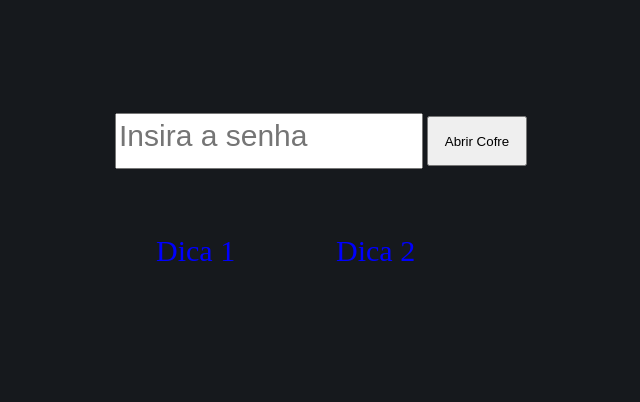
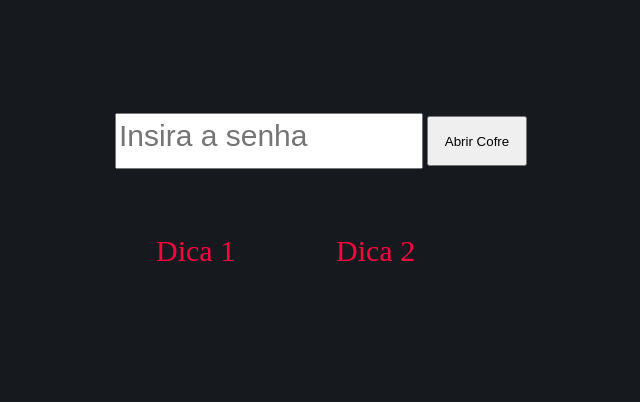
Before and after one commit to ARMCardoso/projeto-oficina-de-leitura, a website: page cofre.html in a window 1280 px wide. Shown: the part 144-546 px from the top of the page, without its empty margins (319-959 px from the left). Drawn offline with nearby package versions, Linux system fonts and the light colour scheme.

Commit message:
Mensagem de commit

```diff
--- a/meu-estilo.css
+++ b/meu-estilo.css
@@ -72,7 +72,7 @@ html, body {
   padding: 15px;
   text-decoration: none;
   font-family: "JetBrainsMono Nerd Font";
-  color: blue;
+  color: rgb(255, 0, 64);
   font-size: 30px;
 }
 
```
